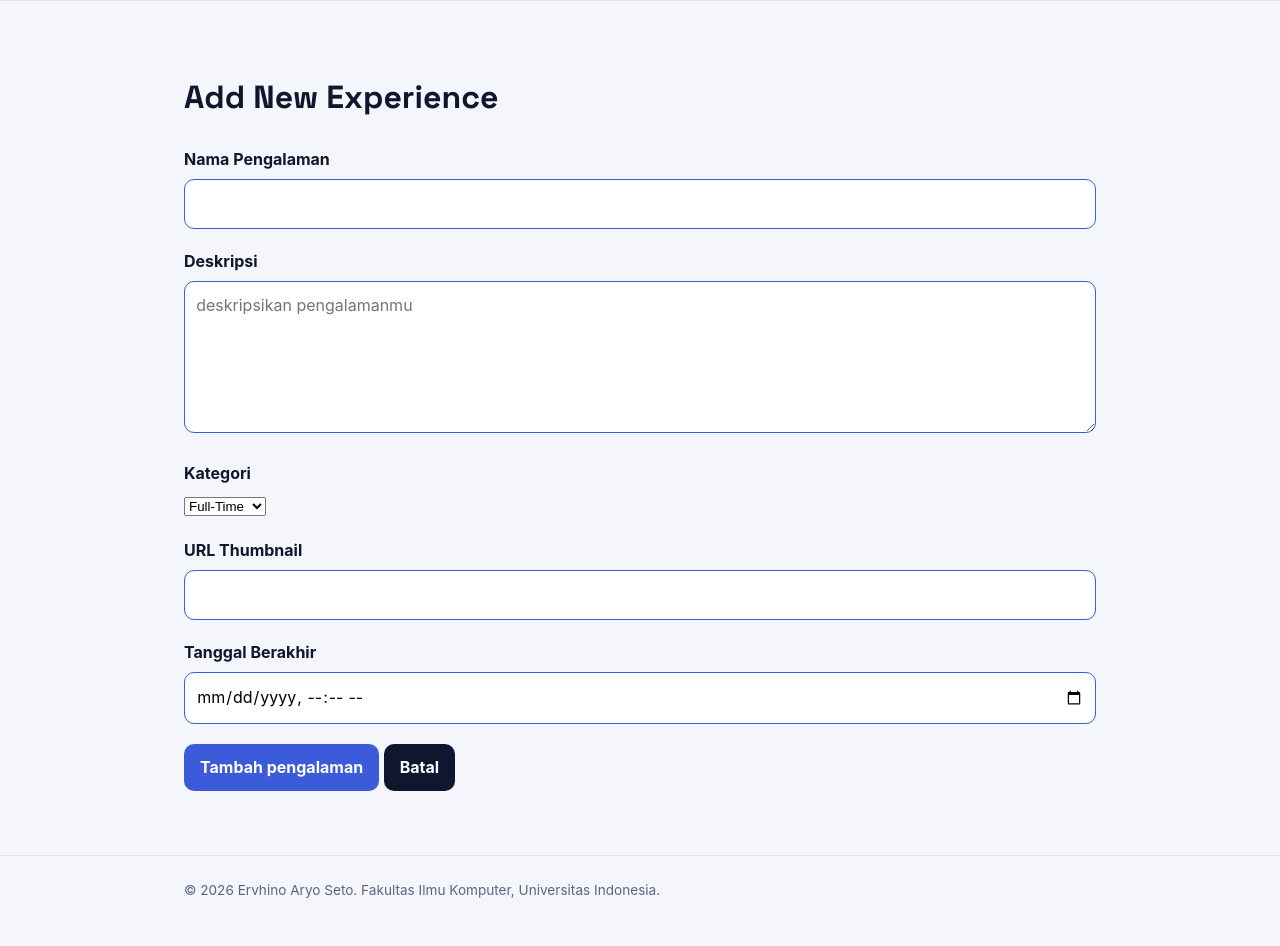
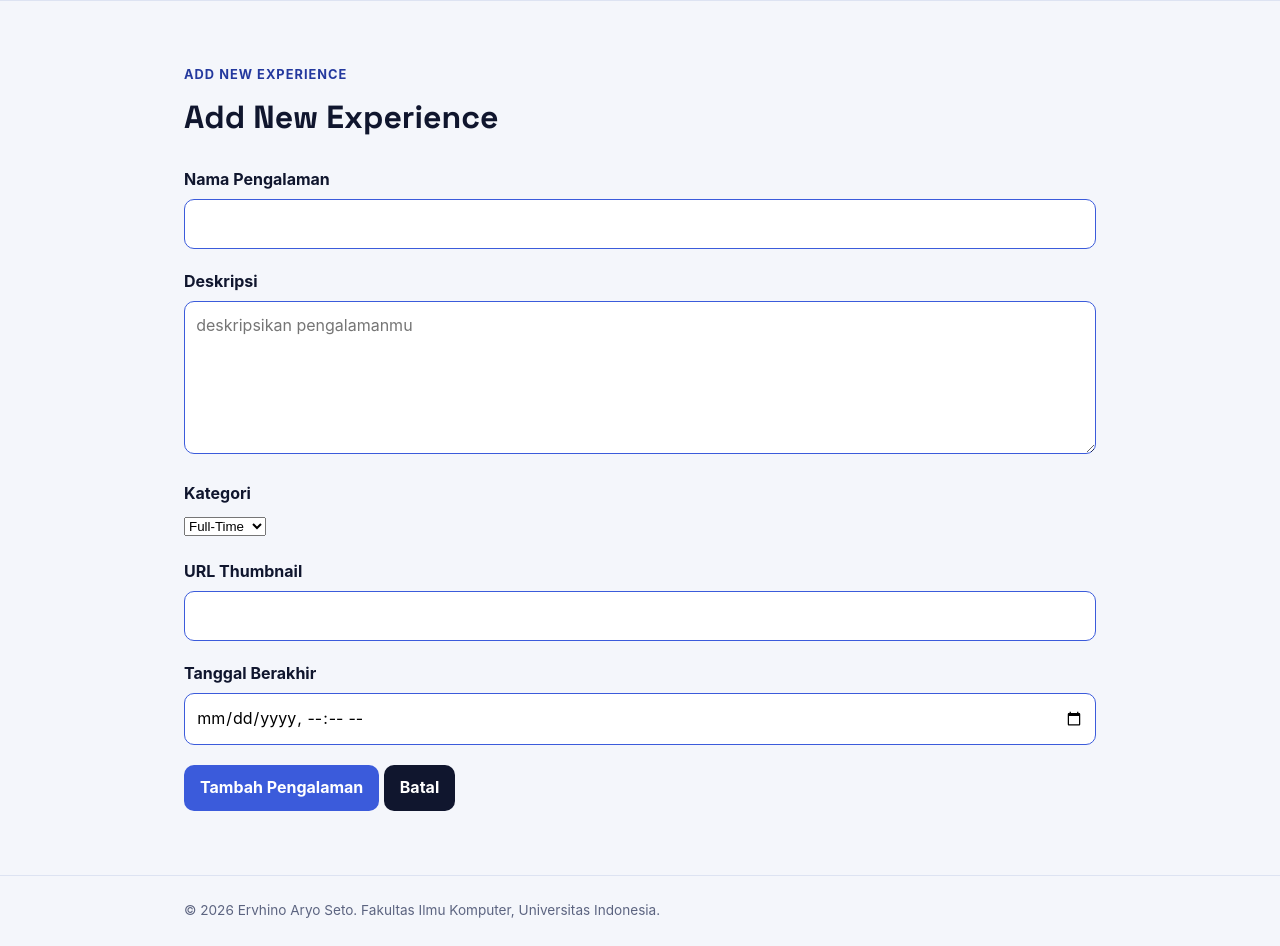
Before and after one commit to ervhinoaryoseto-del/myportofolio, a Django app: page /experience/add/ in a window 1280 px wide. Shown: the part 74-1020 px from the top of the page. Before the commit the page ends 972 px from the top, so only its background shows below. Run offline with Django 5.2, Linux system fonts and the light colour scheme.

Commit message:
fix: update experience form to use a single template for both add and edit actions

```diff
--- a/main/views.py
+++ b/main/views.py
@@ -78,7 +78,7 @@ def update_experience(request, experience_id):
         "experience": experience,
     }
 
-    return render(request, "experience_update_form.html", context)
+    return render(request, "experience_form.html", context)
 
 def show_projects(request):
     context = {
--- a/templates/experience_form.html
+++ b/templates/experience_form.html
@@ -1,27 +1,62 @@
 {% extends "base.html" %}
 {% block meta %}
-    <title>Add Experience - {{ name }}</title>
+    <title>
+        {% if experience %}
+            Edit Experience - {{ name }}
+        {% else %}
+            Add Experience - {{ name }}
+        {% endif %}
+    </title>
 {% endblock meta %}
+
 {% block content %}
     <main>
         <section class="experience-section">
             <div class="container">
-                <h1>Add New Experience</h1>
+                {% if experience %}
+                    <p class="section-kicker">Update Experience</p>
+                    <h1>Edit Experience</h1>
+                {% else %}
+                    <p class="section-kicker">Add New Experience</p>
+                    <h1>Add New Experience</h1>
+                {% endif %}
+
                 <form method="post"
-                      action="{% url 'main:create_experience' %}"
+                      action="
+                      {% if experience %}
+                          {% url 'main:update_experience' experience.id %}
+                      {% else %}
+                          {% url 'main:create_experience' %}
+                      {% endif %}
+                      "
                       class="experience-form">
                     {% csrf_token %}
                     {% for field in form %}
                         <div class="form-group">
-                            <label for="{{ field.id_for_label }}">{{ field.label }}</label>
+                            <label for="{{ field.id_for_label }}">
+                                {{ field.label }}
+                            </label>
                             {{ field }}
                             {% for error in field.errors %}
                                 <p class="form-error">{{ error }}</p>
                             {% endfor %}
                         </div>
                     {% endfor %}
-                    <button type="submit" class="button">Tambah pengalaman</button>
-                    <a href="{% url 'main:show_experience' %}" class="button button-secondary">Batal</a>
+
+                    {% if experience %}
+                        <button type="submit" class="button">
+                            Simpan Perubahan
+                        </button>
+                    {% else %}
+                        <button type="submit" class="button">
+                            Tambah Pengalaman
+                        </button>
+                    {% endif %}
+
+                    <a href="{% url 'main:show_experience' %}"
+                       class="button button-secondary">
+                        Batal
+                    </a>
                 </form>
             </div>
         </section>
```
Also changed, not shown: templates/experience_update_form.html (deleted, +0 -25 lines).
